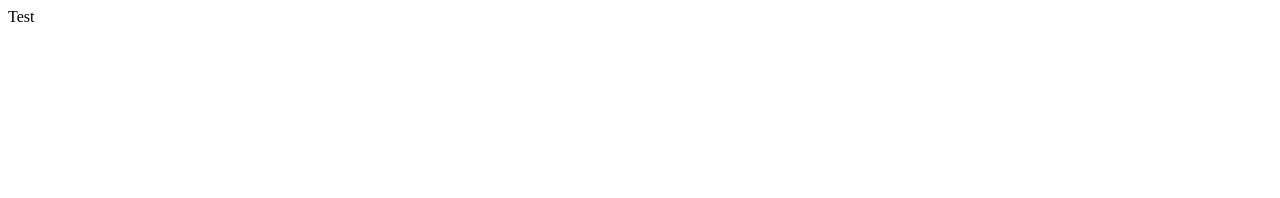
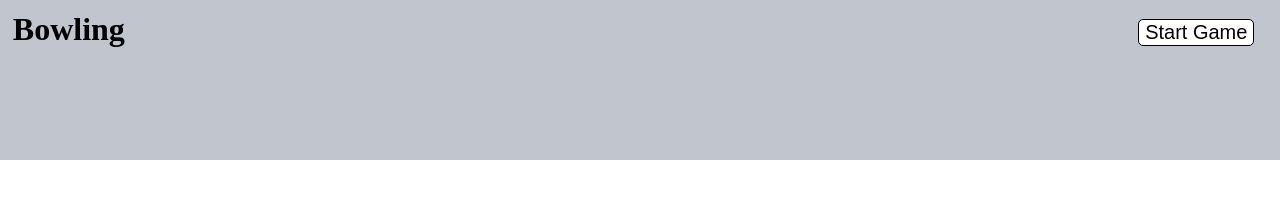
Before and after one commit to rodrigo-morais/bowling-game, a React app: page / in a window 1280 px wide. Built offline with nearby package versions, Linux system fonts and the light colour scheme.

Commit message:
Creating the layout to header of page.

```diff
--- a/app/appComponent.js
+++ b/app/appComponent.js
@@ -3,8 +3,11 @@ import React from 'react'
 
 const App = ({ store }) => {
   return (
-    <div>
-      <span>Test</span>
+    <div className='app-container'>
+      <header>
+        <h1>Bowling</h1>
+        <button>Start Game</button>
+      </header>
     </div>
   )
 }
--- /dev/null
+++ b/app/style/style.css
@@ -0,0 +1,39 @@
+html, body {
+  height: 100vh;
+  margin: 0px;
+}
+
+#app {
+  height: 100vh;
+}
+
+.app-container {
+  height: 20%;
+  width: 100%;
+  background-color: #C0C5CE;
+  margin: 0;
+  position: relative;
+  float: left;
+}
+
+.app-container header {
+  height: 100%;
+}
+
+.app-container header h1 {
+  line-height: 100%;
+  width: 50vw;
+  margin: 0;
+  display: inline-block;
+  padding: 1% 0 0 1%;
+}
+
+.app-container header button {
+  float: right;
+  margin: 1.5% 2% auto;
+  background-color: #FFFFFF;
+  border: solid 1px #000000;
+  border-radius: 5px;
+  font-size: 20px;
+  cursor: pointer;
+}
--- a/index.html
+++ b/index.html
@@ -3,6 +3,7 @@
   <head>
     <meta charset="UTF-8">
     <title>Bowling</title>
+    <link rel="stylesheet" href="/app/style/style.css" type="text/css">
   </head>
   <body>
     <div id="app"></div>
```
